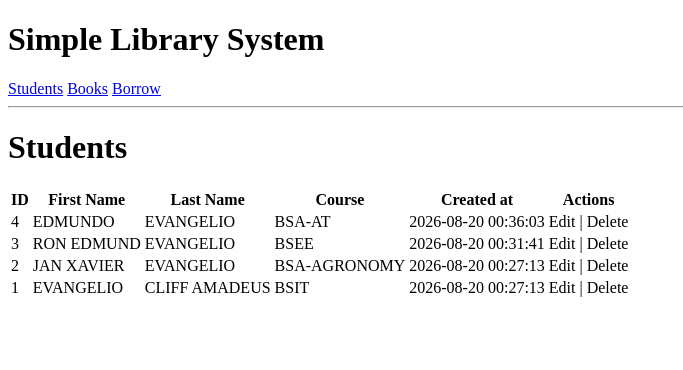
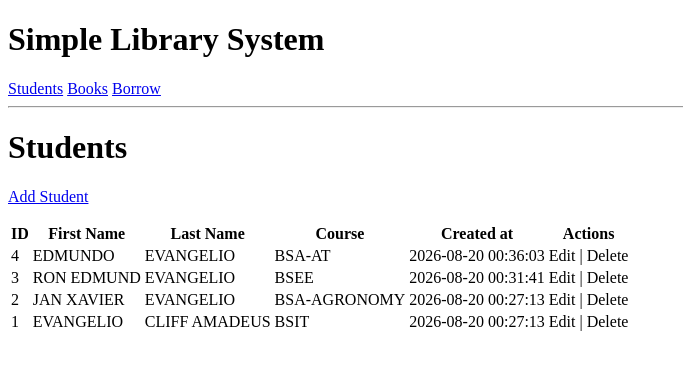
Before and after one commit to cliffamadeus/it30b, a PHP site: page /index.php?section=students in a window 1280 px wide. Shown: the top 370 px of the page, without its empty margins (0-683 px from the left). Run offline with PHP 8.4, Linux system fonts and the light colour scheme; data comes from the database, SQL or seed files in the repository.

Commit message:
Added create student action

```diff
--- a/index.php
+++ b/index.php
@@ -42,6 +42,39 @@ if($section==='students'){
     $students = $stmt->fetchAll();
 }
 
+// Create Student
+if($section=='students' && $action==='create'){
+
+    if($_SERVER['REQUEST_METHOD']==='POST'){
+
+        $firstName = trim($_POST['student_first_name'] ?? '');
+        $lastName = trim($_POST['student_last_name'] ?? '');
+        $course = trim($_POST['student_course'] ?? '');
+
+        if($firstName !== '' && $lastName !=='' && $course!== ''){
+            $sql = "
+                INSERT INTO students(
+                    student_first_name,
+                    student_last_name,
+                    student_course
+                )
+                VALUES (?,?,?)
+            ";
+
+            $stmt=$pdo->prepare($sql);
+
+            $stmt->execute([
+                $firstName,
+                $lastName,
+                $course
+            ]);
+
+            header("Location: index.php?section=students");
+            exit;
+        }
+    }
+}
+
 
 
 
@@ -66,6 +99,55 @@ if($section==='students'){
     <hr>
     <?php if($section === 'students'): ?>
         <h1>Students</h1>
+        <p>
+            <a href="index.php?section=students&action=create">
+                Add Student
+            </a>
+        </p>
+
+        <?php if($action==='create'): ?>
+            <h2>Create Student</h2>
+
+            <form method="POST">
+                <p>
+                    <label>First Name:</label>
+                    <br>
+                    <input  type="text"
+                            name="student_first_name"
+                            required
+                    />
+                </p>
+
+                <p>
+                    <label>Last Name:</label>
+                    <br>
+                    <input  type="text"
+                            name="student_last_name"
+                            required
+                    />
+                </p>
+
+                <p>
+                    <label>Course:</label>
+                    <br>
+                    <input  type="text"
+                            name="student_course"
+                            required
+                    />
+                </p>
+
+                <button type="submit">
+                    Save
+                </button>
+
+                <a href="index.php?section=students">
+                    Cancel
+                </a>
+
+            </form>
+
+        <?php else: ?>
+
             <table>
                 <thead>
                     <tr>
@@ -103,12 +185,16 @@ if($section==='students'){
                         </tr>
                     <?php endforeach?>
                 </tbody>
+            </table>
 
-        </table>
+        <?php endif;?>
+
+    <?php endif;?>
 
 
 
-    <?php endif;?>
+
+
 
     <?php if($section === 'books'): ?>
         <h1>Books</h1>
```
Lines whose indentation alone changed are shown as unchanged.
